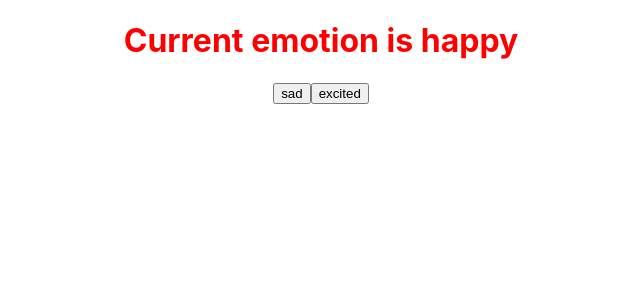
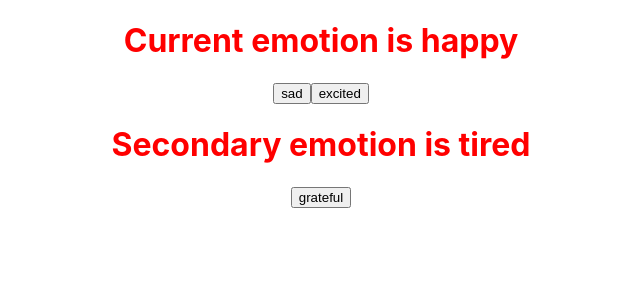
Before and after one commit to harshithgowdakt/html-react-learning, a React (Create React App) app in the folder react-app/: page / in a window 1280 px wide. Shown: the top 300 px of the page, without its empty margins (319-959 px from the left). Built offline with nearby package versions, Linux system fonts and the light colour scheme.

Commit message:
added example of useEffect

```diff
--- a/react-app/src/App.js
+++ b/react-app/src/App.js
@@ -1,17 +1,25 @@
 import './App.css'
-import { useState, useEffect } from "react"
+import { useState, useEffect } from "react";
+
 function App() {
   const [emotion, setEmotion] = useState("happy");
+  const [secodary, setSecondary] = useState("tired");
 
   useEffect(() => {
     console.log(`It's ${emotion} right now`);
-  }, [emotion])
+  }, [emotion]);
+
+  useEffect(() => {
+    console.log(`It's ${secodary} right now`)
+  });
 
   return (
     <div className="App">
       <h1>Current emotion is {emotion}</h1>
       <button onClick={() => setEmotion("sad")}> sad</button>
       <button onClick={() => setEmotion("excited")}> excited</button>
+      <h1>Secondary emotion is {secodary}</h1>
+      <button onClick={() => setSecondary("grateful")}> grateful</button>
     </div>
   );
 }
```
